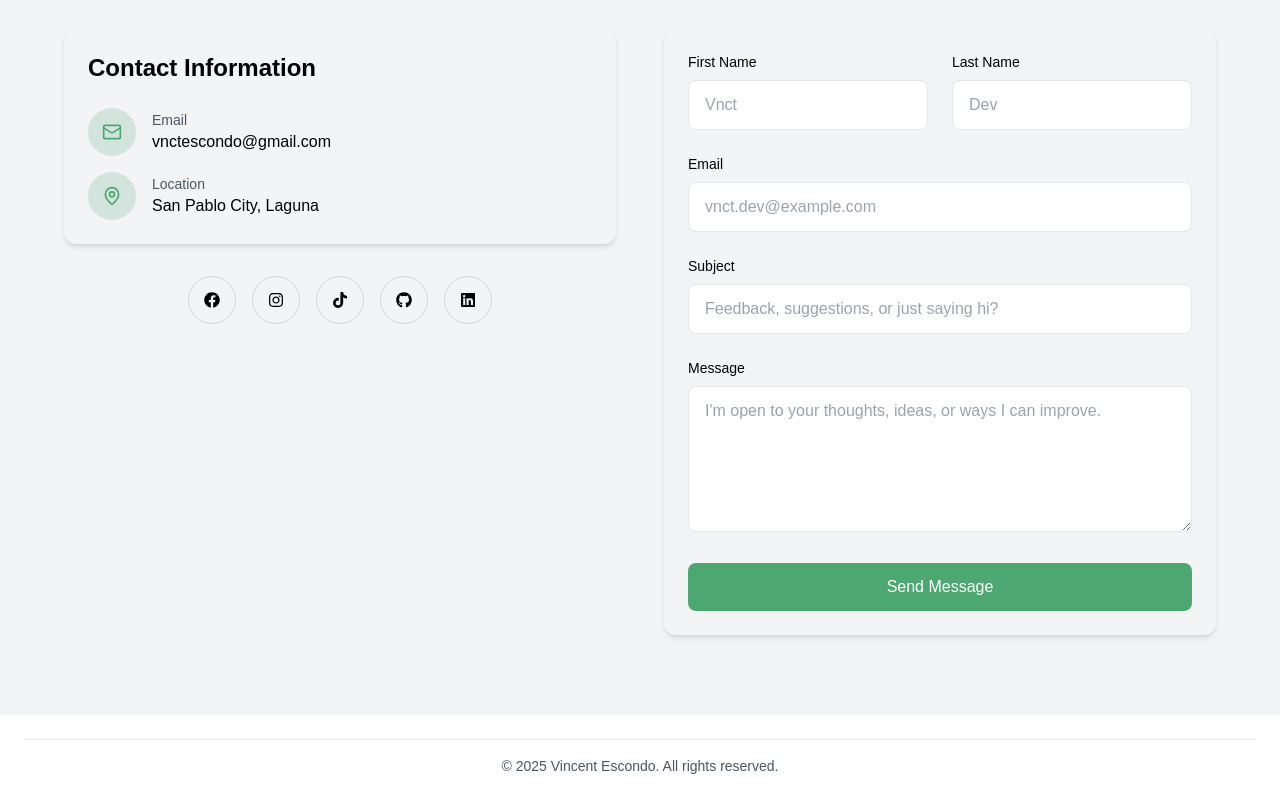
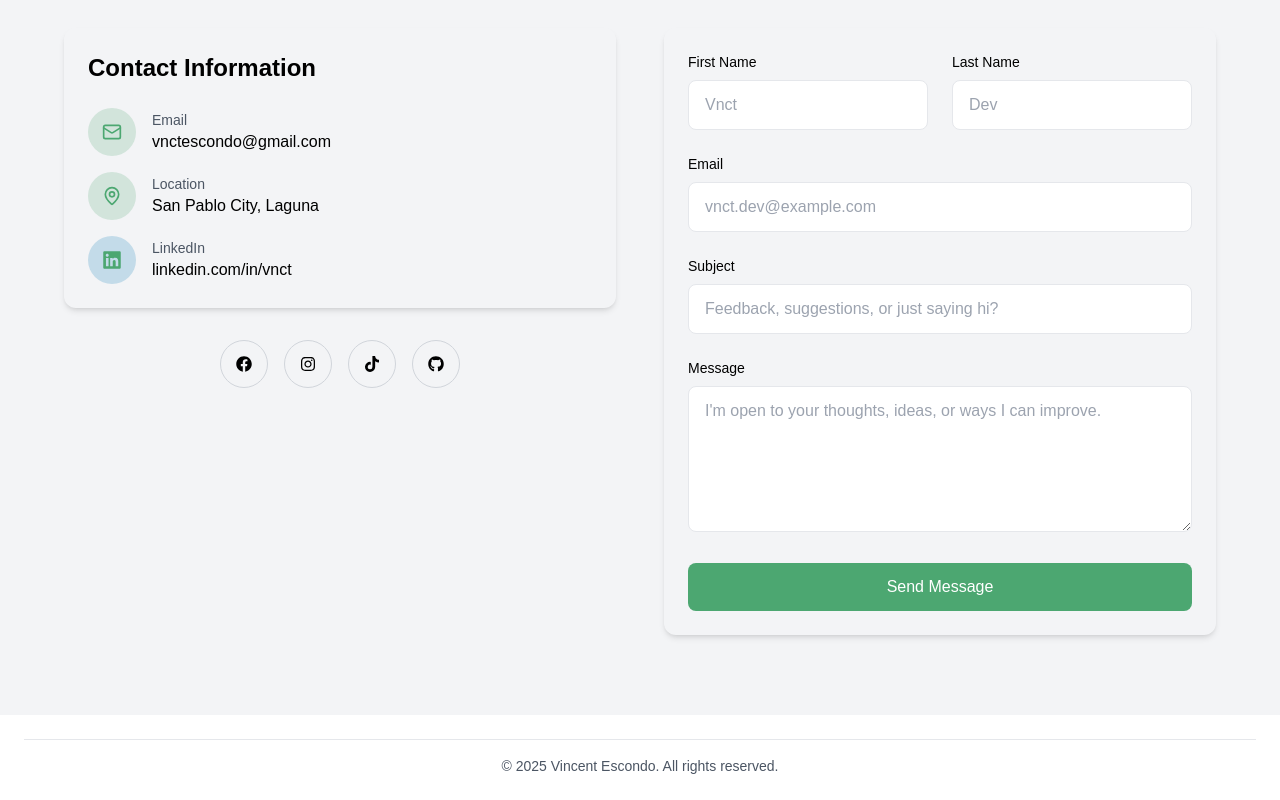
Before and after one commit to vnct69/vnct-portfolio, a React (Vite) app: page / in a window 1280 px wide. Shown: the part 5560-6360 px from the top of the page. Built offline with nearby package versions, Linux system fonts and the light colour scheme.

Commit message:
Update README.md with project title and tech stack icons, remove linkedin icon from contact section and use linkedin badge

```diff
--- a/src/components/Contact-Section/Contact.jsx
+++ b/src/components/Contact-Section/Contact.jsx
@@ -22,7 +22,6 @@ const Contact = () => {
     { icon: <FaInstagram />, color: "hover:bg-[#E1306C]", link: "https://www.instagram.com/vnct._/" },
     { icon: <FaTiktok />, color: "hover:bg-[#25F4EE]", link: "https://tiktok.com/@vnct_28" },
     { icon: <FaGithub />, color: "hover:bg-[#333]", link: "https://github.com/vnct69" },
-    { icon: <FaLinkedin />, color: "hover:bg-[#0077b5]", link: "https://linkedin.com/in/vnct/" },
   ];
 
   const validate = () => {
@@ -130,6 +129,24 @@ const Contact = () => {
                     <p className="font-medium">San Pablo City, Laguna</p>
                   </div>
                 </div>
+
+                {/* LinkIn Badge */}
+                <div className="flex items-center space-x-4">
+                  <div className="w-12 h-12 flex items-center justify-center rounded-full bg-[#0077b5]/20 dark:bg-[#0077b5]/10">
+                    <FaLinkedin className="w-5 h-5 text-[#4ca771]" />
+                  </div>
+                  <div>
+                    <p className="text-sm text-gray-600 dark:text-gray-400">LinkedIn</p>
+                    <a
+                      href="https://www.linkedin.com/in/vnct/"
+                      target="_blank"
+                      rel="noopener noreferrer"
+                      className="font-medium hover:underline"
+                    >
+                      linkedin.com/in/vnct
+                    </a>
+                  </div>
+                </div>
               </div>
             </div>
             <div className="flex justify-center gap-4 flex-wrap">
```
Also changed, not shown: 1 other file (tests, documents, lock files or other folders).
